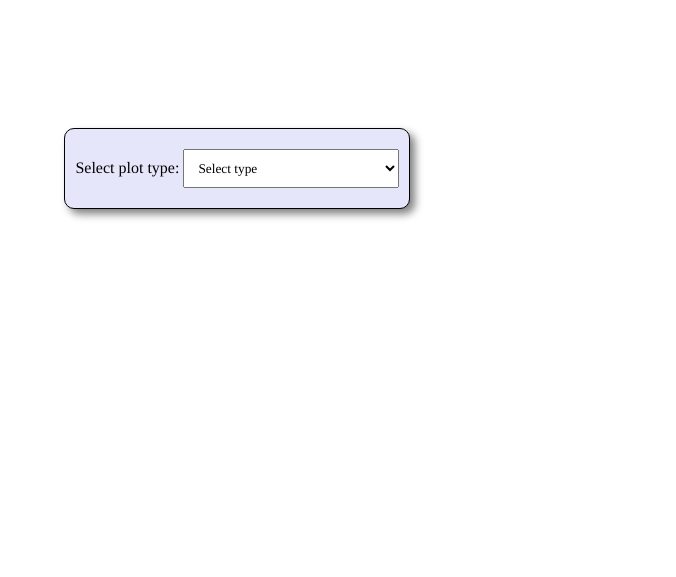
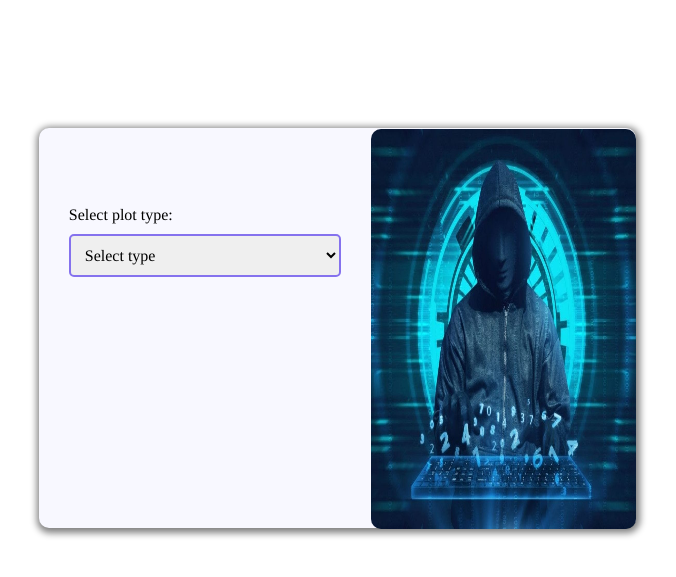
Before and after one commit to mahesh6398/cybercrime-prediction-analysis, a Flask app: page /form in a window 1280 px wide. Shown: the part 80-657 px from the top of the page, without its empty margins (358-1034 px from the left). Run offline with Flask 2, Linux system fonts and the light colour scheme; some libraries are stand-ins or nearby versions.

Commit message:
full and final commit

```diff
--- /dev/null
+++ b/static/form.css
@@ -0,0 +1,55 @@
+select {
+    padding: 10px;
+  }
+  select,
+  input {
+    margin: 10px 0;
+  }
+  form{
+padding: 30px;
+margin-top: 8%;
+  }
+  #submit{
+    background-color: rgb(106, 108, 240);
+    width: 100px;
+    font-weight: 600;
+    color: ghostwhite;
+    margin-left: 27%;
+    border-radius: 2px;
+    border-style: none;
+    box-shadow: 1px 4px 4px grey;
+  }
+
+  form input{
+    height: 42px;
+width: 272px;
+font-size: 16px;
+border: 1px solid black;
+padding: 10px;
+border: 2px solid rgb(133, 114, 238);
+border-radius: 5px;
+  }
+  form select{
+    font-size: 16px;
+    width: 272px;
+    padding: 10px;
+border: 2px solid rgb(133, 114, 238);
+border-radius: 5px;
+  }
+  .container{
+    display: flex;
+    background-color: ghostwhite;
+border-radius: 10px;
+box-shadow: grey 1px 2px 7px 3px;
+/* border: 1px solid black; */
+width: fit-content;
+margin-top: 10%;
+margin-left: 31%;
+height: 400px;
+  }
+  .side-img img{
+    width: 265px;
+height: 400px;
+border-radius: 10px;
+margin-top: 1px;
+  }
--- a/templates/form.html
+++ b/templates/form.html
@@ -4,7 +4,7 @@
     <meta charset="UTF-8" />
     <meta http-equiv="X-UA-Compatible" content="IE=edge" />
     <meta name="viewport" content="width=device-width, initial-scale=1.0" />
-
+    <link rel="stylesheet" href="static/form.css" />
     <script src="https://ajax.googleapis.com/ajax/libs/jquery/3.5.1/jquery.min.js"></script>
     <script src="https://cdn.plot.ly/plotly-latest.min.js"></script>
     <link rel="stylesheet" href="static/main.css" />
@@ -14,37 +14,6 @@
     ></script>
     <script src="https://cdn.plot.ly/plotly-latest.min.js"></script>
     <style>
-      select {
-        padding: 10px;
-      }
-      select,
-      input {
-        margin: 10px 0;
-      }
-      form{
-        margin-left: 33%;
-    border: 1px solid black;
-    width: fit-content;
-    padding: 10px;
-    margin-top: 10%;
-    background-color: lavender;
-    border-radius: 10px;
-    box-shadow: grey 5px 5px 8px;
-      }
-      #submit{
-        background-color: rgb(106, 108, 240);
-        width: 100px;
-        font-weight: 600;
-        color: ghostwhite;
-      }
-      form input{
-        height: 30px;
-    width: 220px;
-    font-size: 16px;
-    margin-left: 25px;
-    border-radius: 5px;
-    border-style: none;
-      }
 
     </style>
     <title>Cyber Crime Analysis using Machine Learning</title>
@@ -62,11 +31,11 @@
         </nav>
       </header>
 
-
+  <div class="container">
    <!-- form fields go here -->
    <form action="/graph" method="post">
 
-    <label for="plot-type">Select plot type:</label>
+    <label for="plot-type">Select plot type:</label><br>
 		<select name="plot-type" id="plot-type">
       <option value="">Select type</option>
 			<option value="crime-types">All state vs Count of cybercrime</option>
@@ -75,12 +44,12 @@
     <br>
 
     <div id="year-input">
-    <label for="year">Year:</label>
+    <label for="year">Year:</label><br>
     <input type="number" id="year" name="year" value="2017" min="2016" max="2020"><br>
       </div>
 
       <div id="cybercrime-input">
-    <label for="cybercrime">Type of Cybercrime:</label>
+    <label for="cybercrime">Type of Cybercrime:</label><br>
     <select id="cybercrime" name="cybercrime">
       <option value="">Select Crime type</option>
       <option value="Cyber Stalking">Cyber Stalking</option>
@@ -93,7 +62,7 @@
   </div>
 
   <div id="state-input">
-    <label for="state">State:</label>
+    <label for="state">State:</label><br>
     <select name="state" id="state">
       <option value="">Select State</option>
       <option value="Andhra Pradesh">Andhra Pradesh</option>
@@ -121,7 +90,10 @@
 </div>
     <input type="submit" value="Submit" id="submit">
   </form>
-
+  <div class="side-img">
+    <img class="about-us-image" src="static/images/cyber4.jpg" alt="About Us">
+  </div>
+</div>
 </div>
 
 <script>
```
Also changed, not shown: templates/graph.html (+31 -0 lines), 1 other file.
